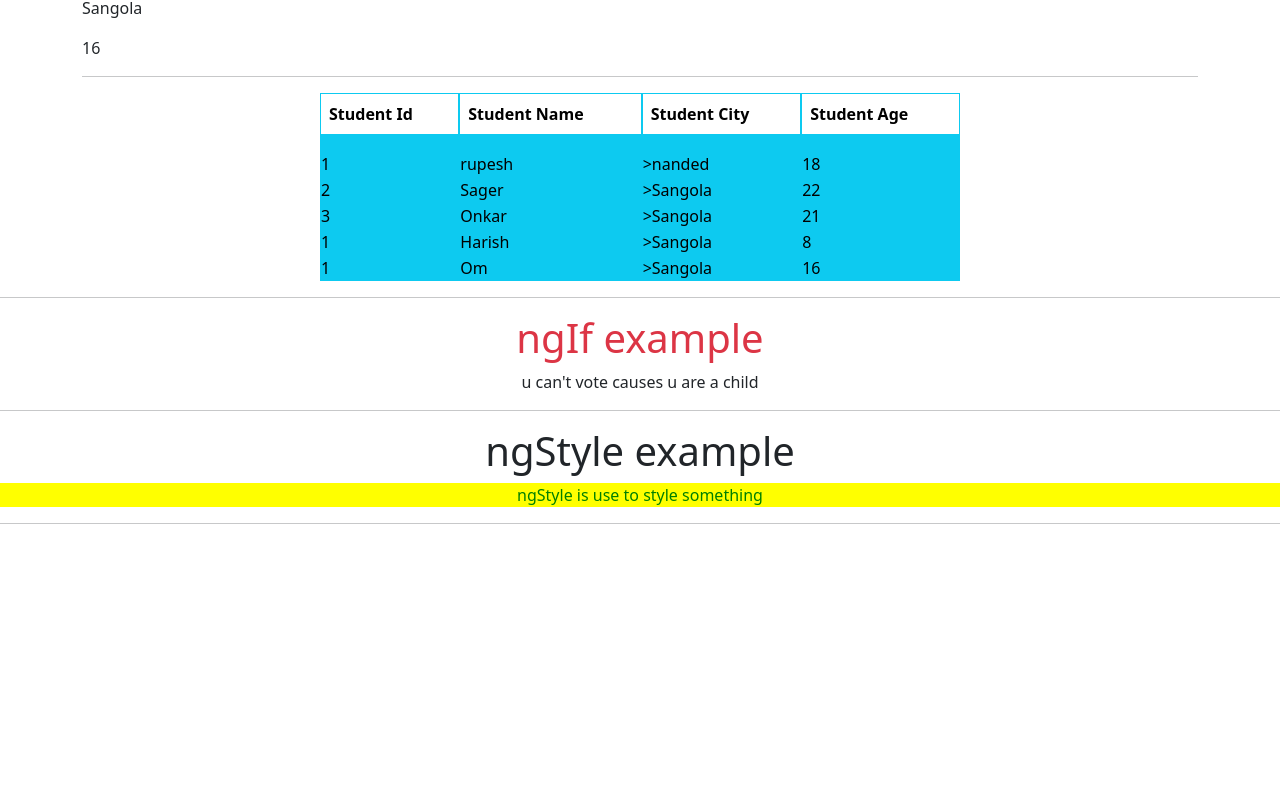
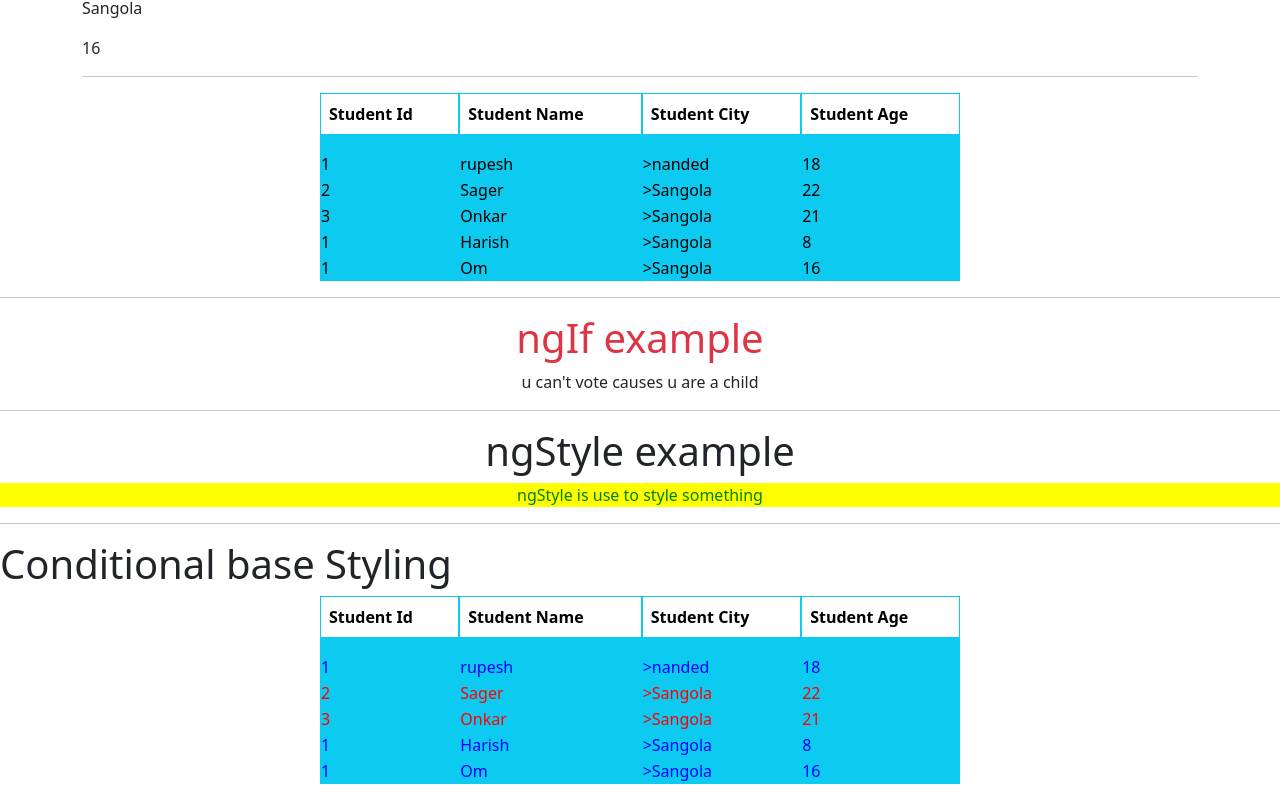
Before and after one commit to rupesh3201/Learning_Directives_in_angular, an Angular app: page / in a window 1280 px wide. Shown: the part 848-1648 px from the top of the page. Before the commit the page ends 1388 px from the top, so only its background shows below. Built offline with nearby package versions, Linux system fonts and the light colour scheme.

Commit message:
Condtional based ngStyle

```diff
--- a/src/app/app.component.html
+++ b/src/app/app.component.html
@@ -37,3 +37,20 @@
 <h1 align="center">ngStyle example</h1>
 <p align="center" [ngStyle]="{'color':'green', 'background-color':'yellow'}">ngStyle is use to style something </p>
 <hr>
+<h1>Conditional base Styling</h1>
+
+<table  align="center" class="table table-borderd w-50 p-5 bg-info text-black">
+  <tr >
+    <th> <p>Student Id</p></th>
+    <th> <p>Student Name</p></th>
+    <th> <p>Student City</p></th>
+    <th> <p>Student Age</p></th>
+  </tr>
+  <tr *ngFor ="let j of students "[ngStyle]="{'color':j.age>18 ? 'red': 'blue'}">
+    <td>{{j.sid}}</td>
+    <td>{{j.name}}</td>
+    <td>>{{j.city}}</td>
+    <td>{{j.age}}</td>
+
+  </tr>
+</table>
```
